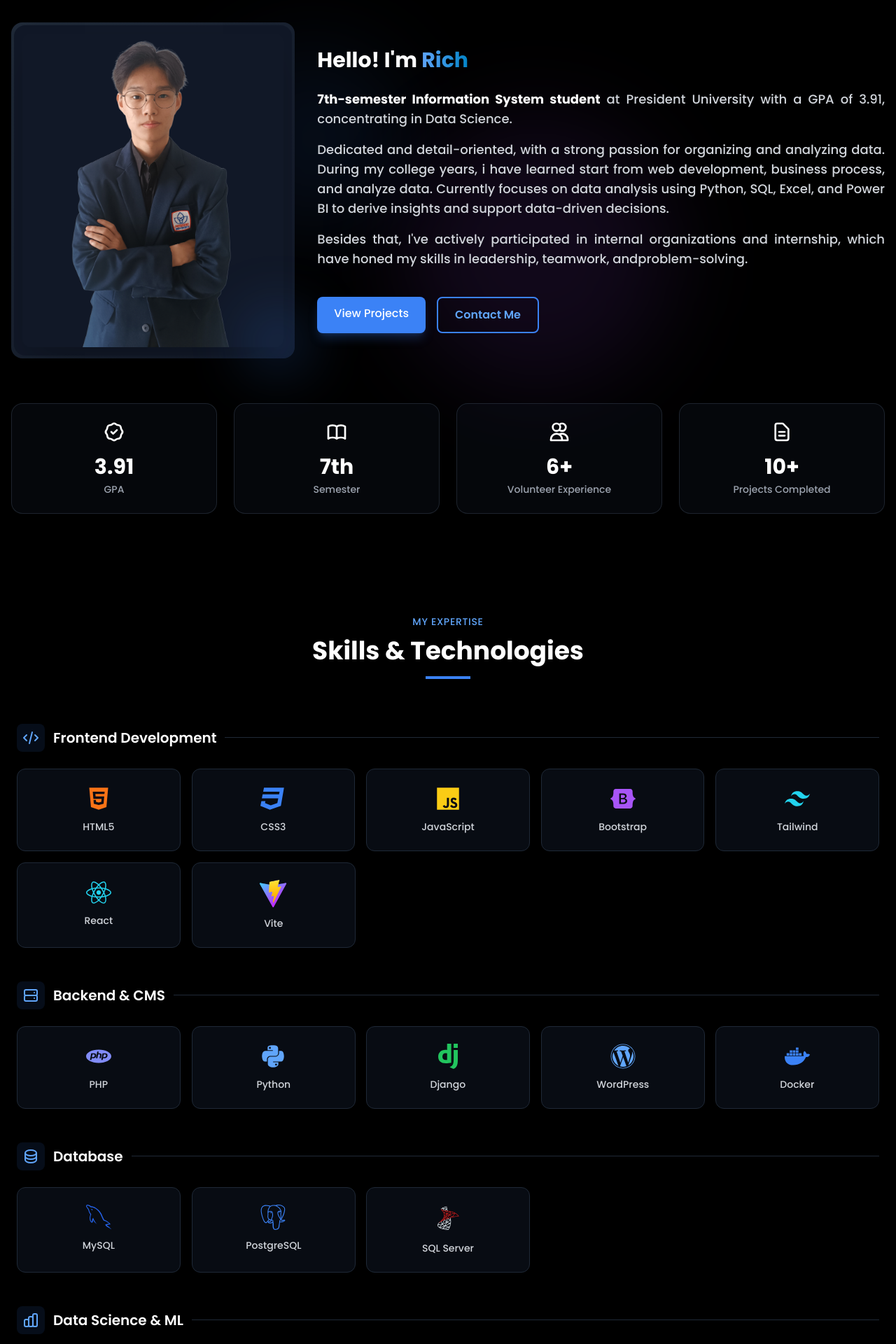
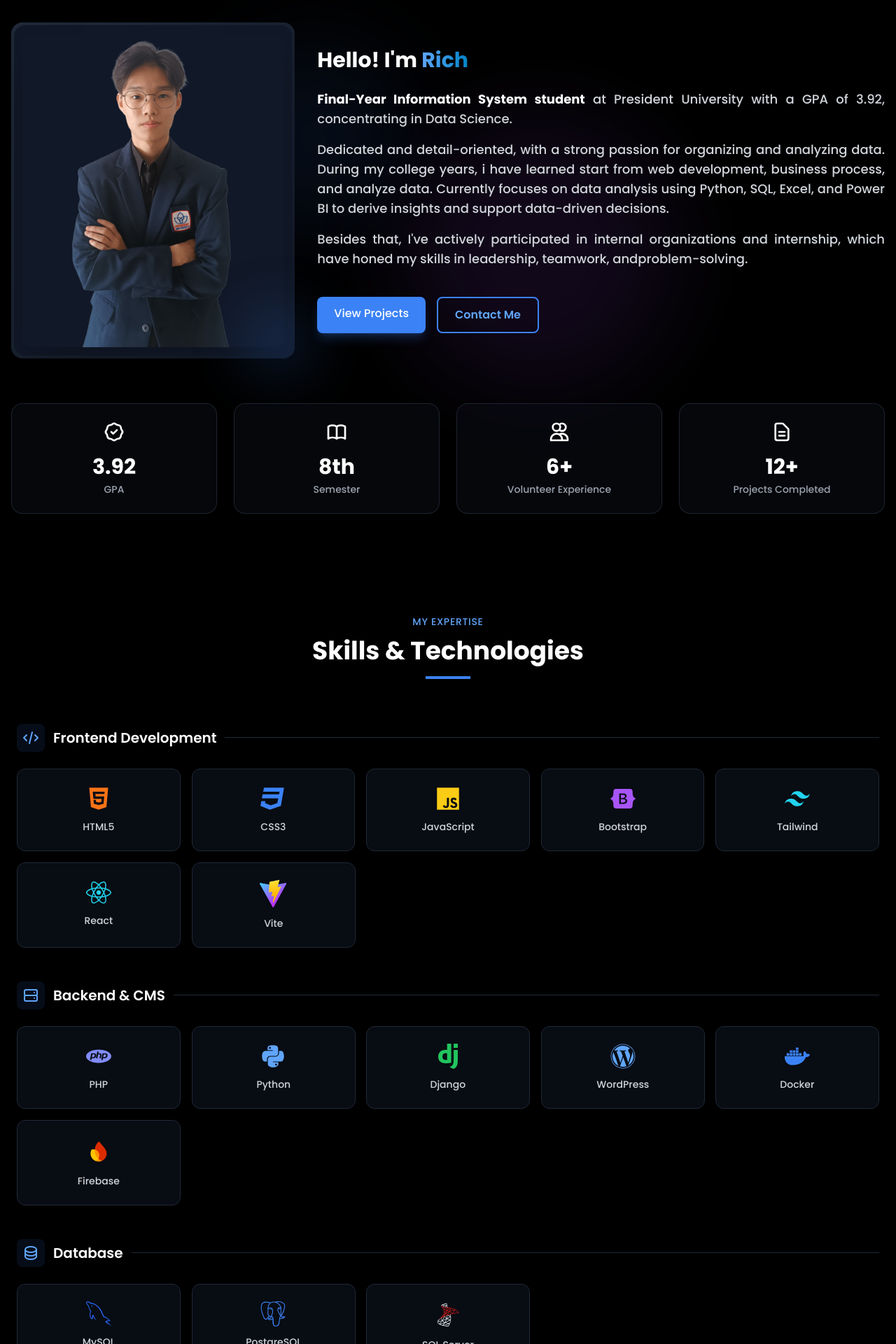
Before and after one commit to Richeaa/rich-portfolio, a React (Vite) app: page / in a window 1280 px wide. Shown: the part 1020-2940 px from the top of the page at 70% size. Built offline with nearby package versions, Linux system fonts and the light colour scheme.

Commit message:
update portfolio 9/2/2026

```diff
--- a/src/components/About.jsx
+++ b/src/components/About.jsx
@@ -3,7 +3,7 @@ import ProfileLogo from "../assets/AboutAsset/Profil.png";
 const About = () => {
   const highlights = [
     {
-      number: "3.91",
+      number: "3.92",
       label: "GPA",
       icon: (
         <svg className="w-8 h-8" fill="none" viewBox="0 0 24 24" stroke="currentColor">
@@ -12,7 +12,7 @@ const About = () => {
       )
     },
     {
-      number: "7th",
+      number: "8th",
       label: "Semester",
       icon: (
         <svg className="w-8 h-8" fill="none" viewBox="0 0 24 24" stroke="currentColor">
@@ -30,7 +30,7 @@ const About = () => {
       )
     },
     {
-      number: "10+",
+      number: "12+",
       label: "Projects Completed",
       icon: (
         <svg className="w-8 h-8" fill="none" viewBox="0 0 24 24" stroke="currentColor">
@@ -100,7 +100,7 @@ const About = () => {
 
                 <div className="space-y-4 text-gray-300 leading-relaxed">
                   <p className="text-base lg:text-lg">
-                    <strong className="text-white">7th-semester Information System student</strong> at President University with a GPA of 3.91, concentrating in Data Science.
+                    <strong className="text-white">Final-Year Information System student</strong> at President University with a GPA of 3.92, concentrating in Data Science.
                   </p>
 
                   <p className="text-base lg:text-lg">
--- a/src/components/Skills.jsx
+++ b/src/components/Skills.jsx
@@ -14,6 +14,7 @@ import telerik from "../assets/SkillsAsset/6.png";
 import yolo from "../assets/SkillsAsset/7.png";
 import opencv from "../assets/SkillsAsset/8.png";
 import scikit from "../assets/SkillsAsset/9.png";
+import firebase from "../assets/SkillsAsset/10.png";
 
 
 const Skills = () => {
@@ -48,6 +49,7 @@ const Skills = () => {
         { name: "Django", icon: <SiDjango />, color: "text-green-500" },
         { name: "WordPress", icon: <FaWordpress />, color: "text-blue-400" },
         { name: "Docker", icon: <FaDocker />, color: "text-blue-500" },
+        { name: "Firebase", icon: <img src={firebase} alt="Firebase" className="w-10 h-10" /> },
       ]
     },
     {
```
Also changed, not shown: src/assets/SkillsAsset/10.png (added).
